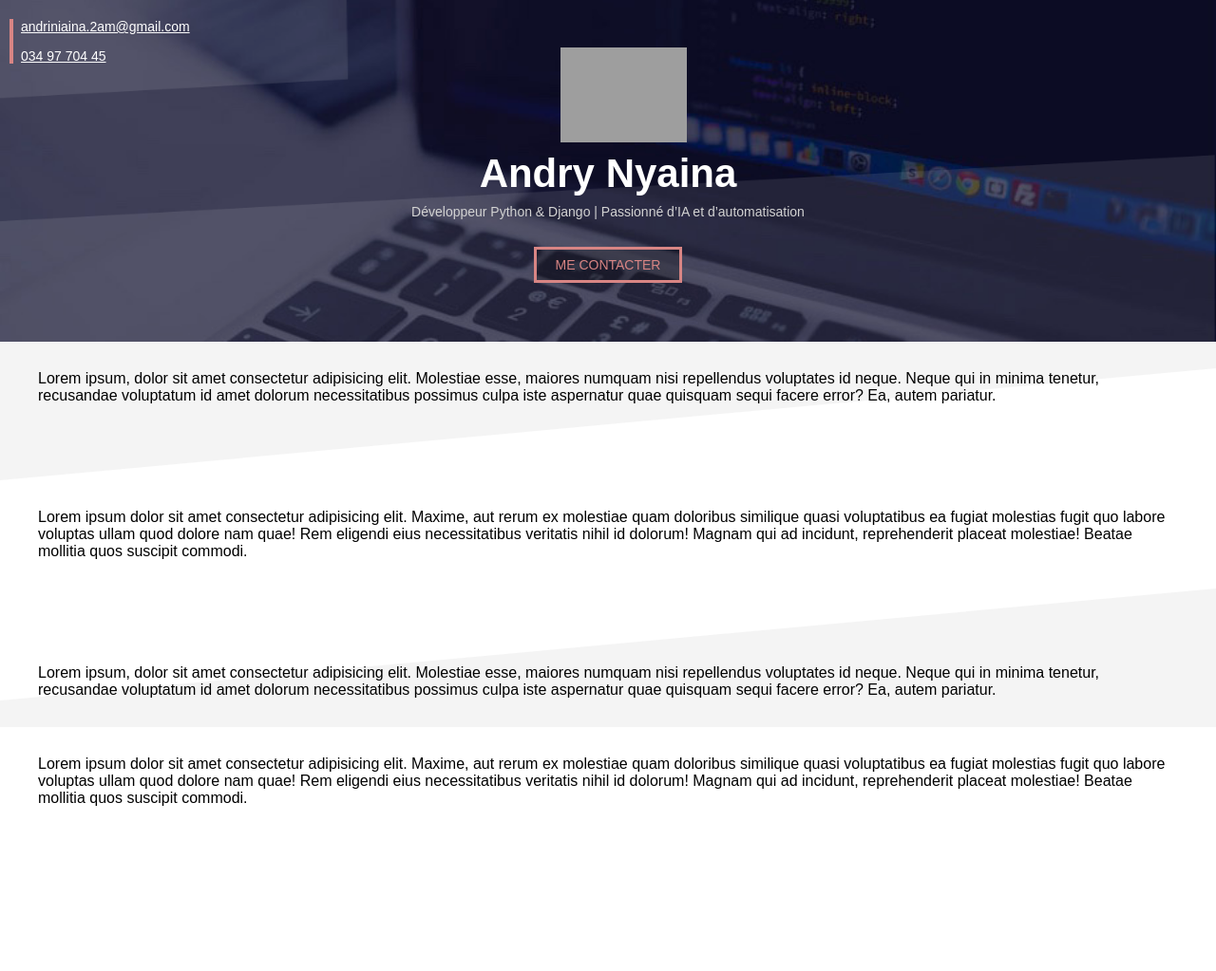
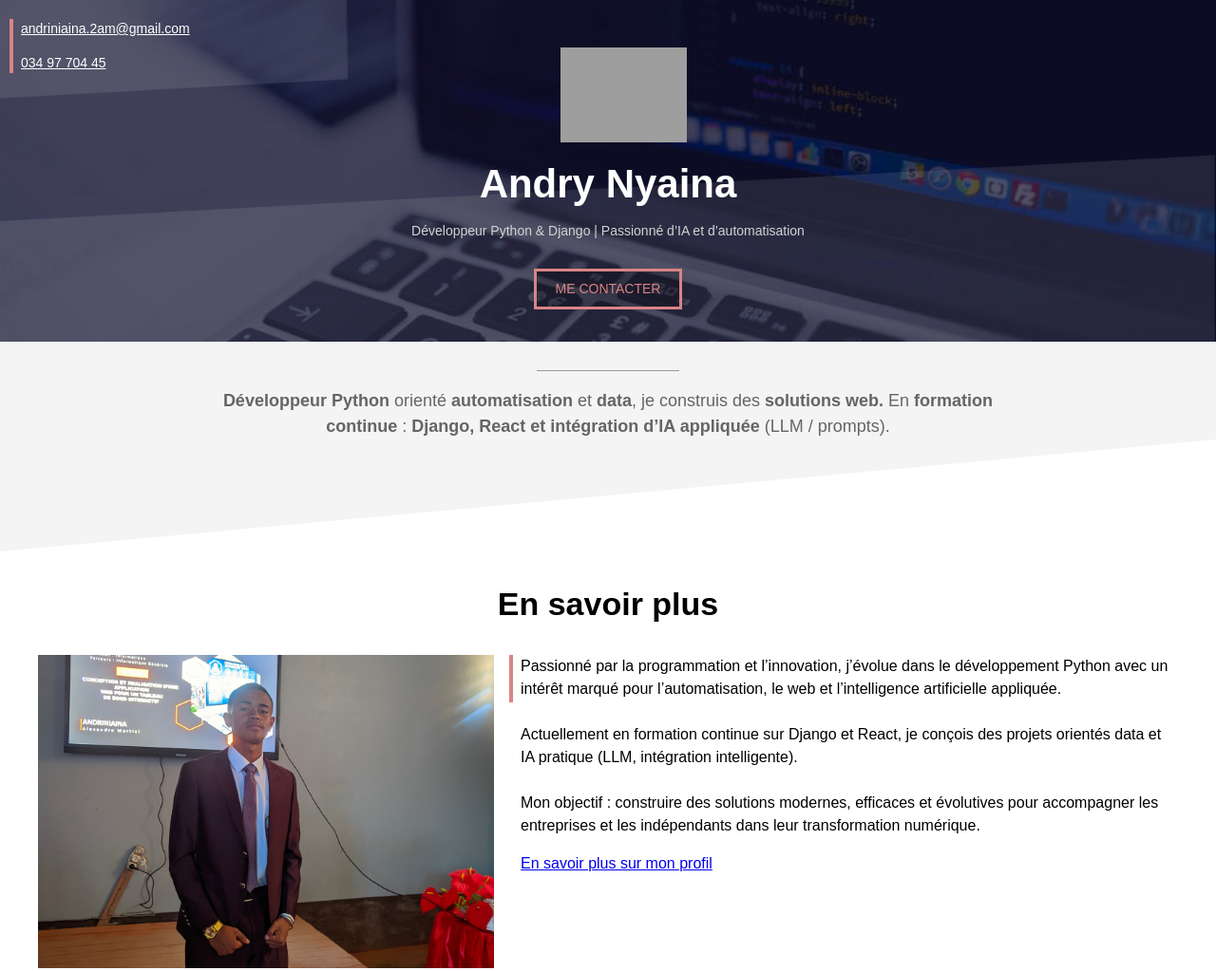
Before and after one commit to Andry-Nyaina/Portfolio, a plain HTML site: page index.html in a window 1280 px wide. Shown: the top 1023 px of the page at 95% size. Before the commit the page ends 880 px from the top, so only its background shows below. Drawn offline with Linux system fonts and the light colour scheme; grey boxes are pictures that could not be loaded.

Commit message:
separer le style dans un fichier.css, quelque ajout sur les section

```diff
--- a/index.html
+++ b/index.html
@@ -4,93 +4,7 @@
     <meta charset="UTF-8">
     <meta name="viewport" content="width=device-width, initial-scale=1.0">
     <title>Andry Nyaina</title>
-    <style>
-        :root{
-            --color1: #D88584;
-            --color2: #F4F4F4;
-        }
-        body{
-            margin: 0;
-            font-family: Arial;
-        }
-        div.cover{
-            background: url("RESOURCES/cover_overlay.png") no-repeat center/100% 100%,url("RESOURCES/cover.jpg") no-repeat center/cover;
-            height: 360px;
-            position: relative;
-        }
-        img.cover-profile{
-            height: 100px;
-            position:relative;
-            left: 50%;
-            margin-left: -50px;
-            margin-top: 50px;
-        }
-        h1{
-            color: white;
-            text-align: center;
-            font-size: 42px;
-            margin-top: 10px;
-            margin-bottom: 0px;
-            margin-top: 5px;
-        }
-        div.cover p{
-            color: lightgray;
-            text-align: center;
-            font-size: 14px;
-            margin-top: 8px;
-        }
-        div.cover-contact{
-            /*background-color: #FF000080;*/
-            position: absolute;
-            top: 20px;
-            left: 10px;
-            border-left: 4px solid var(--color1);
-            padding-left: 8px;
-        }
-        div.cover-contact p{
-            text-align: left;
-            margin-top: 0px;
-            margin-bottom: 0;
-        }
-        div.cover-contact p:first-child{
-            margin-bottom: 15px;
-        }
-        div.cover-contact a{
-            color: white;
-            font-size: 14px;
-        }
-        a.contact-button{
-            color: var(--color1);
-            border: 3px solid var(--color1);
-            padding: 8px 20px;
-            text-decoration: none;
-            background-color: #00000040;
-            display: inline-block;
-            margin-top: 15px;
-            font-size: 14px;
-        }
-        a.contact-button:hover{
-            color: white;
-            border: 3px solid white;
-        }
-        div.section{
-            padding-left: 40px;
-            padding-right: 40px;
-            padding-top: 30px;
-            padding-bottom: 30px;
-        }
-
-        div.section-grise1{
-            background: url("RESOURCES/triangle2white.svg") no-repeat center bottom/100%;
-            background-color: var(--color2);
-            padding-bottom: 80px;
-        }
-        div.section-grise2{
-            background: url("RESOURCES/triangle1white.svg") no-repeat center top/100%;
-            background-color: var(--color2);
-            padding-top: 80px;
-        }
-    </style>
+    <link rel="stylesheet" href="style.css">
 </head>
 <body>
     <!-- COUVERTURE -->
@@ -110,17 +24,37 @@
     </div>
     <!--sECTION GRISE 1-->
     <div class="section section-grise1">
-        Lorem ipsum, dolor sit amet consectetur adipisicing elit. Molestiae esse, maiores numquam nisi repellendus voluptates id neque. Neque qui in minima tenetur, recusandae voluptatum id amet dolorum necessitatibus possimus culpa iste aspernatur quae quisquam sequi facere error? Ea, autem pariatur.
+        <div class="separateur"></div>
+        <p><b>Développeur Python</b> orienté <b>automatisation</b> et <b>data</b>, je construis des <b>solutions web.</b> En <b>formation continue</b> : <b>Django, React et intégration d’IA appliquée</b> (LLM / prompts).</p>
     </div>
 
     <!--sECTION BLANCHE-->
     <div class="section">
-        Lorem ipsum dolor sit amet consectetur adipisicing elit. Maxime, aut rerum ex molestiae quam doloribus similique quasi voluptatibus ea fugiat molestias fugit quo labore voluptas ullam quod dolore nam quae! Rem eligendi eius necessitatibus veritatis nihil id dolorum! Magnam qui ad incidunt, reprehenderit placeat molestiae! Beatae mollitia quos suscipit commodi.
+        <h2>En savoir plus</h2>
+        <img src="RESOURCES/profile02.png" class="col40">
+        <div class="col60 float-right" style="padding-left: 16px;">
+            <div class="text-avec-ligne-verticale">
+                <p>Passionné par la programmation et l’innovation, j’évolue dans le développement Python avec un intérêt marqué pour l’automatisation, le web et l’intelligence artificielle appliquée.<br><br>
+                Actuellement en formation continue sur Django et React, je conçois des projets orientés data et IA pratique (LLM, intégration intelligente).<br><br>
+                Mon objectif : construire des solutions modernes, efficaces et évolutives pour accompagner les entreprises et les indépendants dans leur transformation numérique.</p>
+                <a href="https://www.linkedin.com/in/andry-nyaina-510215324/" target="_blank">En savoir plus sur mon profil</a>
+            </div>
+        </div>
     </div>
 
     <!--sECTION GRISE 2-->
     <div class="section section-grise2">
-        Lorem ipsum, dolor sit amet consectetur adipisicing elit. Molestiae esse, maiores numquam nisi repellendus voluptates id neque. Neque qui in minima tenetur, recusandae voluptatum id amet dolorum necessitatibus possimus culpa iste aspernatur quae quisquam sequi facere error? Ea, autem pariatur.
+        <h2>Portfolio</h2>
+        <table style="width: 50%;">
+            <tr>
+                <td><div class="barre-verticale"></div></td>
+                <td><img style="width: 100%;" src="RESOURCES/project1small.jpg"></td>
+            </tr>
+            <tr>
+                <td></td>
+                <td align="center"><a href="#">Site web pour un restaurant</a></td>
+            </tr>
+        </table>
     </div>
 
     <!--sECTION BLANCHE-->
--- /dev/null
+++ b/style.css
@@ -0,0 +1,137 @@
+*{
+    box-sizing: border-box;
+}
+:root{
+    --color1: #D88584;
+    --color2: #F4F4F4;
+}
+body{
+    margin: 0;
+    font-family: Arial;
+    line-height: 1.5;
+}
+div.cover{
+    background: url("RESOURCES/cover_overlay.png") no-repeat center/100% 100%,url("RESOURCES/cover.jpg") no-repeat center/cover;
+    height: 360px;
+    position: relative;
+}
+img.cover-profile{
+    height: 100px;
+    position:relative;
+    left: 50%;
+    margin-left: -50px;
+    margin-top: 50px;
+}
+h1{
+    color: white;
+    text-align: center;
+    font-size: 42px;
+    margin-top: 10px;
+    margin-bottom: 0px;
+    margin-top: 5px;
+}
+div.cover p{
+    color: lightgray;
+    text-align: center;
+    font-size: 14px;
+    margin-top: 8px;
+}
+div.cover-contact{
+    /*background-color: #FF000080;*/
+    position: absolute;
+    top: 20px;
+    left: 10px;
+    border-left: 4px solid var(--color1);
+    padding-left: 8px;
+}
+div.cover-contact p{
+    text-align: left;
+    margin-top: 0px;
+    margin-bottom: 0;
+}
+div.cover-contact p:first-child{
+    margin-bottom: 15px;
+}
+div.cover-contact a{
+    color: white;
+    font-size: 14px;
+}
+a.contact-button{
+    color: var(--color1);
+    border: 3px solid var(--color1);
+    padding: 8px 20px;
+    text-decoration: none;
+    background-color: #00000040;
+    display: inline-block;
+    margin-top: 15px;
+    font-size: 14px;
+}
+a.contact-button:hover{
+    color: white;
+    border: 3px solid white;
+}
+div.section{
+    padding-left: 40px;
+    padding-right: 40px;
+    padding-top: 30px;
+    padding-bottom: 30px;
+    overflow: auto;
+}
+
+div.section-grise1{
+    background: url("RESOURCES/triangle2white.svg") no-repeat center bottom/100%;
+    background-color: var(--color2);
+    padding-bottom: 100px;
+}
+div.section-grise1 p{
+    margin-left: auto;
+    margin-right: auto;
+    font-size: 18px;
+    text-align: center;
+    color: #656565;
+    max-width: 850px;
+
+}
+div.separateur{
+    background-color: #979797;
+    height: 1px;
+    width: 150px;
+    position: relative;
+    left: 50%;
+    margin-left: -75px;
+}
+div.section-grise2{
+    background: url("RESOURCES/triangle1white.svg") no-repeat center top/100%;
+    background-color: var(--color2);
+    padding-top: 150px;
+}
+h2{
+    text-align: center;
+    font-size: 34px;
+    margin-top: 0px;
+}
+.col40{
+    width: 40%;
+}
+.col60{
+    width: 60%;
+}
+.float-right{
+    float: right;
+}
+div.text-avec-ligne-verticale{
+    border-left: 4px solid var(--color1);
+    margin-top: 0px;
+    padding-left: 8px;
+    height: 50px;
+    display: inline-block;
+}
+div.text-avec-ligne-verticale p:first-child{
+    margin-top: 0px;
+}
+div.barre-verticale{
+    width: 4px;
+    height: 50px;
+    background-color: var(--color1);
+    margin-right: 8px;
+}
```
Also changed, not shown: RESOURCES/profile02.png (added), 1 other file.
